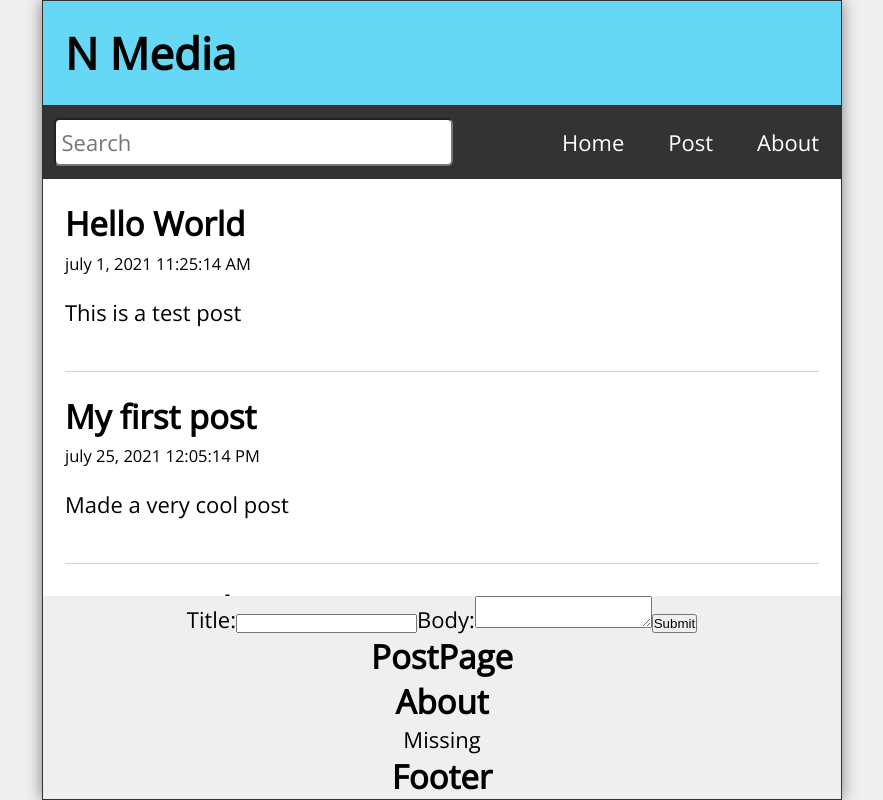
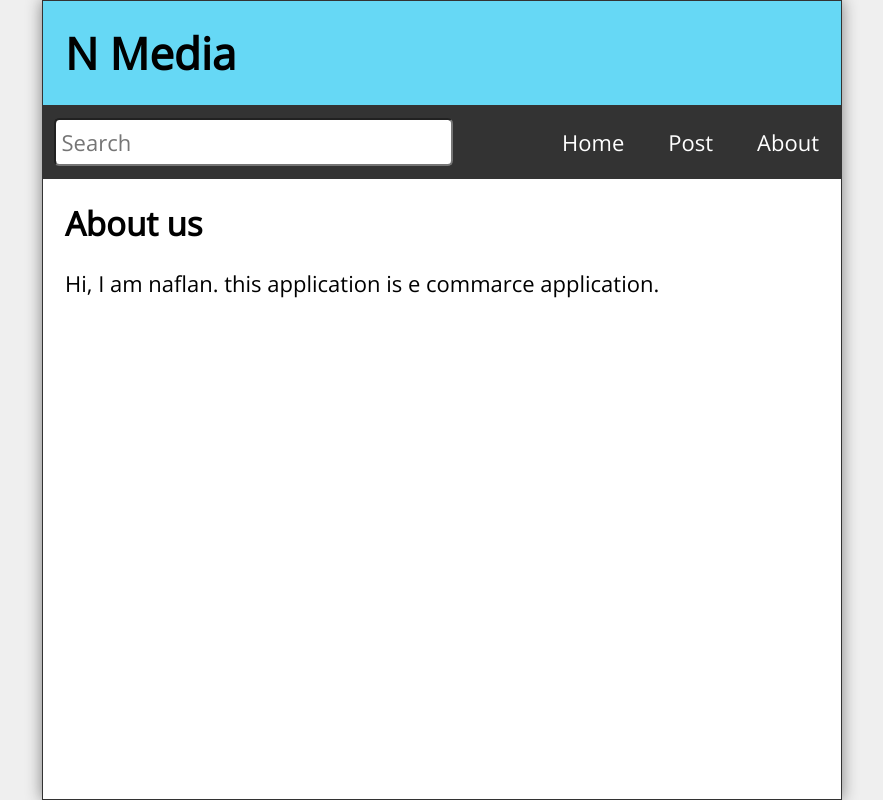
Before and after one commit to Naflan-MNM/social-meadia-app, a React (Create React App) app: page /about in a window 1280 px wide. Shown: the whole page, without its empty margins (198-1081 px from the left). Built offline with nearby package versions, Linux system fonts and the light colour scheme.

Commit message:
about content are added

```diff
--- a/package.json
+++ b/package.json
@@ -6,6 +6,7 @@
     "@testing-library/jest-dom": "^5.17.0",
     "@testing-library/react": "^13.4.0",
     "@testing-library/user-event": "^13.5.0",
+    "date-fns": "^3.6.0",
     "react": "^18.3.1",
     "react-dom": "^18.3.1",
     "react-router-dom": "^6.23.1",
--- a/src/About.js
+++ b/src/About.js
@@ -2,7 +2,12 @@ import React from 'react'
 
 const About = () => {
   return (
-    <div><h2>About</h2></div>
+    <main className='About'>
+      <h2>About us</h2>
+      <p style={{marginTop:'1rem'}}>
+        Hi, I am naflan. this application is e commarce application.
+      </p>
+    </main>
   )
 }
 
--- a/src/App.js
+++ b/src/App.js
@@ -11,11 +11,14 @@ import { Link, Route, Router, Routes } from 'react-router-dom';
 import Post from './Post';
 import PostPageLayout from './PostPageLayout';
 import { useState } from 'react';
-
+import {format} from 'date-fns';
+import HomeWithFooter from './HomeWithFooter ';
 
 
 function App() {
+  /* this is for search box */
 const [search, setSearch] = useState('');
+/* this is for posts */
 const [posts, setPosts] = useState([
   {
     id: 1,
@@ -42,17 +45,18 @@ const [posts, setPosts] = useState([
     body: 'ETH 2.0 will beat Bitcoin',
   }
 ] || []);
-const [currentPost, setCurrentPost] = useState([]);
+
 /* new posthandler */
-
+/* get the text as title and body */
 const [postTitle, setPostTitle] = useState('');
 const [postBody, setPostBody] = useState('');
+
 const handleSubmit = (e) => {
   e.preventDefault();
   const newPost = {
     id: posts.length + 1,
     title: postTitle,
-    datetime: new Date().toLocaleString(),
+    datetime: format(new Date().toLocaleString(),'MMMM dd, yyyy pp'),
     body: postBody,
   };
   setPosts([...posts, newPost]);
@@ -67,30 +71,37 @@ const handleSubmit = (e) => {
         search={search}
         setSearch={setSearch}
       />
-      {/* <Routes>
-        <Route path="/" element={<Home/>}/>
+      <Routes>
+        <Route
+          path="/"
+          element={
+            <HomeWithFooter
+              posts={posts}
+            />
+          }
+        />
         <Route path="/post" element={<PostPageLayout/>}/>
         <Route path="/about" element={<About/>}/>
-        <Route path="/new" element={<NewPost/>}/>
+        <Route
+          path="/new"
+          element={
+            <NewPost
+              handleSubmit={handleSubmit}
+              postTitle={postTitle}
+              setPostTitle={setPostTitle}
+              postBody={postBody}
+              setPostBody={setPostBody}
+            />
+          }
+        />
         <Route path="/:postId" element={<Post/>}/>
         <Route path="*" element={<Missing/>}/>
-      </Routes> */}
-      <Home
-        posts={posts}
-        setCurrentPost={setCurrentPost}
-        currentPost={currentPost}
-      />
-      <NewPost
-        handleSubmit={handleSubmit}
-        postTitle={postTitle}
-        setPostTitle={setPostTitle}
-        postBody={postBody}
-        setPostBody={setPostBody}
-      />
-      <PostPage/>
-      <About/>
-      <Missing/>
-      <Footer/>
+        <Route
+          path='postpage'
+          element={<PostPage/>}
+        />
+      </Routes>
+
     </div>
   );
 }
--- a/src/Home.js
+++ b/src/Home.js
@@ -1,7 +1,7 @@
 import React from 'react'
 import Post from './Post'
 
-const Home = ({ posts, setCurrentPost, currentPost }) => {
+const Home = ({ posts }) => {
   return (
     <main className="Home">
       {posts.length ?
@@ -9,11 +9,8 @@ const Home = ({ posts, setCurrentPost, currentPost }) => {
         <Post
           key={post.id}
           post={post}
-          setCurrentPost={setCurrentPost}
-          currentPost={currentPost}
         />
       )) : <p style={{color: '#888888', textAlign: 'center', marginTop: '2rem'}}>No posts yet</p>}
-
     </main>
   )
 }
--- /dev/null
+++ b/src/HomeWithFooter .js
@@ -0,0 +1,16 @@
+import React from 'react'
+import Home from './Home'
+import Footer from './Footer'
+
+const HomeWithFooter  = ({posts}) => {
+  return (
+    <>
+        < Home
+            posts={posts}
+        />
+        <Footer/>
+    </>
+  )
+}
+
+export default HomeWithFooter
--- a/src/Missing.js
+++ b/src/Missing.js
@@ -2,7 +2,13 @@ import React from 'react'
 
 const Missing = () => {
   return (
-    <div>Missing</div>
+    <main className='Missing'>
+      <h2> page not found </h2>
+      <p>well, that's  disappointing </p>
+      <p>
+        Visit Our Home Page!
+      </p>
+    </main>
   )
 }
 
--- a/src/NewPost.js
+++ b/src/NewPost.js
@@ -2,25 +2,26 @@ import React from 'react'
 
 const NewPost = ({postTitle, setPostTitle, postBody, setPostBody, handleSubmit}) => {
   return (
-    <form action="submit" onSubmit={handleSubmit}>
+    <main className="NewPost">
+      <form className='newPostForm' action="submit" onSubmit={handleSubmit}>
         <label htmlFor="title">Title:</label>
         <input
           type="text"
-        id="title"
           name="title"
           required
           value={postTitle}
-        onChange={setPostTitle}
+          onChange={(e)=>setPostTitle(e.target.value)}
         />
         <label htmlFor="body">Body:</label>
         <textarea
-        id="body"
           name="body"
           value={postBody}
-        onChange={setPostBody}
+          onChange={(e)=>setPostBody(e.target.value)}
         />
         <button type="submit">Submit</button>
       </form>
+    </main>
+
   )
 }
 
--- a/src/Post.js
+++ b/src/Post.js
@@ -1,8 +1,8 @@
 import React from 'react'
 import { useParams } from 'react-router-dom'
 
-const Post = ({ post, setCurrentPost, currentPost }) => {
-    const {id} = useParams()
+const Post = ({ post}) => {
+
   return (
     <article className="post">
       <h1>{post.title}</h1>
--- a/src/PostPageLayout.js
+++ b/src/PostPageLayout.js
@@ -1,13 +1,15 @@
 import React from 'react'
 import { Link, Outlet } from 'react-router-dom'
+import { useParams } from 'react-router-dom'
 const PostPageLayout = () => {
+  const {id} = useParams()
   return (
     <>
-    <Link to='/postpage/1'><h4>post 1</h4></Link>
-    <Link to='/postpage/2'><h4>post 2</h4></Link>
-    <Link to='/postpage/3'><h4>post 3</h4></Link>
-    <Link to='/postpage/newpost'><h4>NewPost</h4></Link>
-    <Outlet/>
+      <Link to='/postpage/1'><h4>post 1</h4></Link>
+      <Link to='/postpage/2'><h4>post 2</h4></Link>
+      <Link to='/postpage/3'><h4>post 3</h4></Link>
+      <Link to='/postpage/newpost'><h4>NewPost</h4></Link>
+      <Outlet/>
     </>
   )
 }
```
Also changed, not shown: 1 other file (tests, documents, lock files or other folders). Lines whose indentation alone changed are shown as unchanged.
